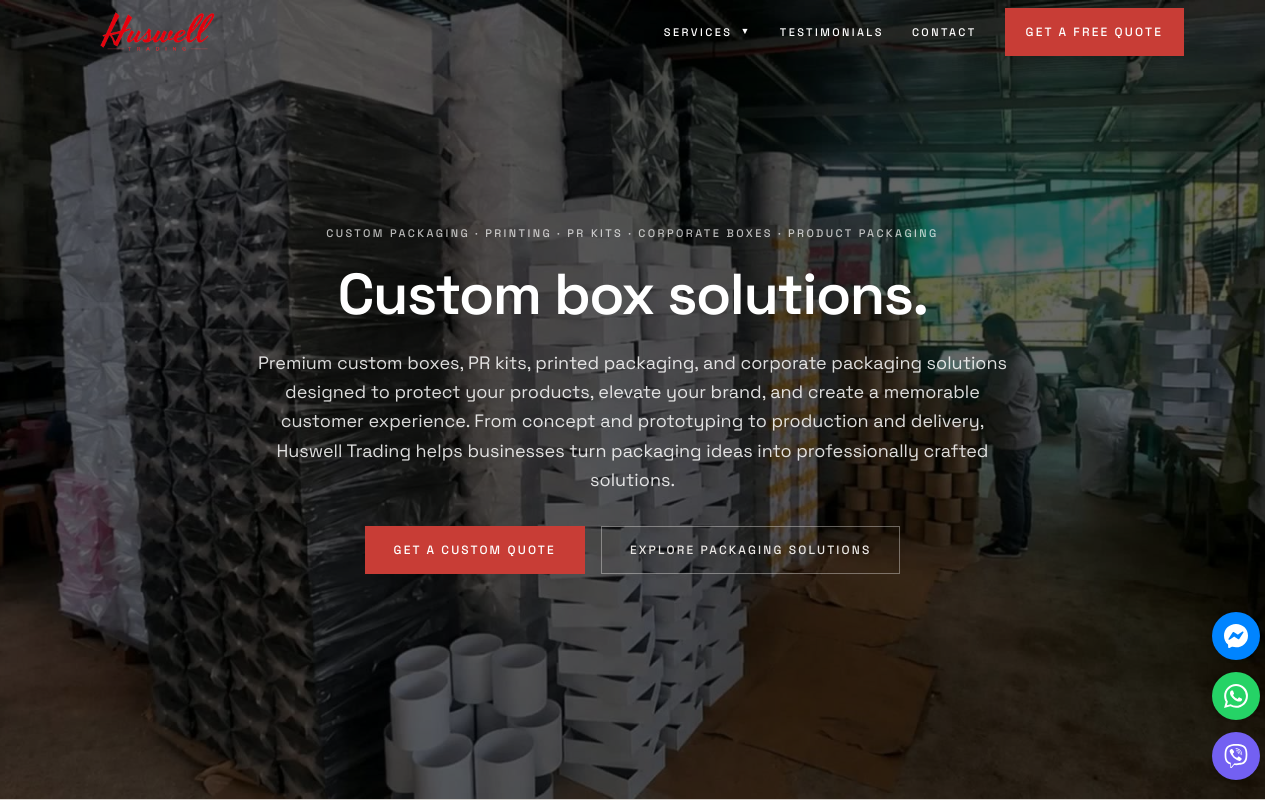
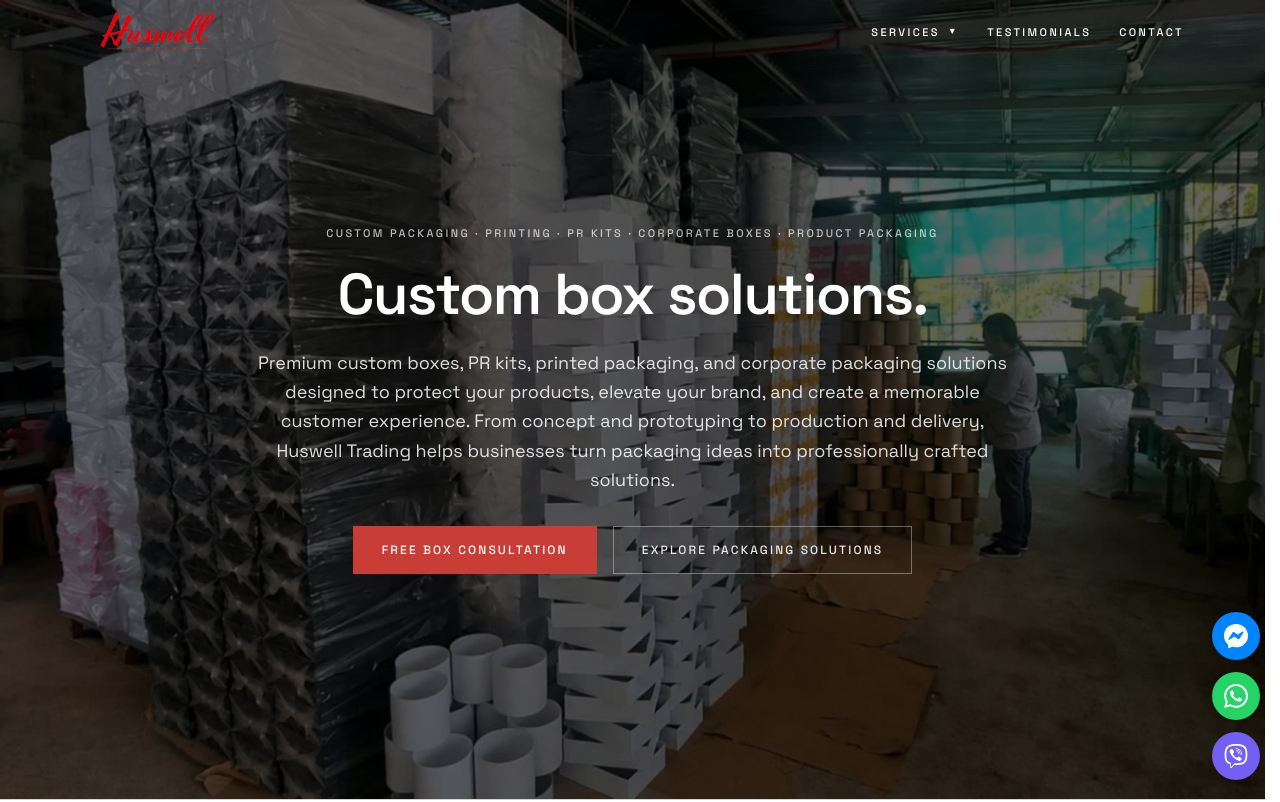
Before and after one commit to marvinstavarez-dotcom/huswell, a Next.js app: page / in a window 1280 px wide. Shown: the top 802 px of the page. Built offline with nearby package versions, Linux system fonts and the light colour scheme.

Commit message:
Simplify navigation calls to action

```diff
--- a/app/page.tsx
+++ b/app/page.tsx
@@ -175,7 +175,7 @@
           </p>
           <div className="mt-10 flex flex-col justify-center gap-4 sm:flex-row sm:flex-wrap sm:items-center md:mt-8">
             <Link href="/#contact" className="btn-solid-dark w-full sm:w-auto">
-              Get a custom quote
+              Free box consultation
             </Link>
             <Link href="#solutions" className="btn-line-dark w-full sm:w-auto">
               Explore packaging solutions
--- a/components/navbar.tsx
+++ b/components/navbar.tsx
@@ -71,9 +71,6 @@
               {p.label}
             </Link>
           ))}
-          <Link href="/#contact" className="btn-solid-light !px-5 !py-2.5">
-            Get a free quote
-          </Link>
         </nav>
 
         <button
@@ -135,9 +132,6 @@
             </Link>
           ))}
         </div>
-        <Link href="/#contact" className="btn-solid-light mt-8 w-full">
-          Get a free quote
-        </Link>
         <p className="mt-10 pb-8 text-sm text-mute">
           {CONTACT.email}
           <br />
```
